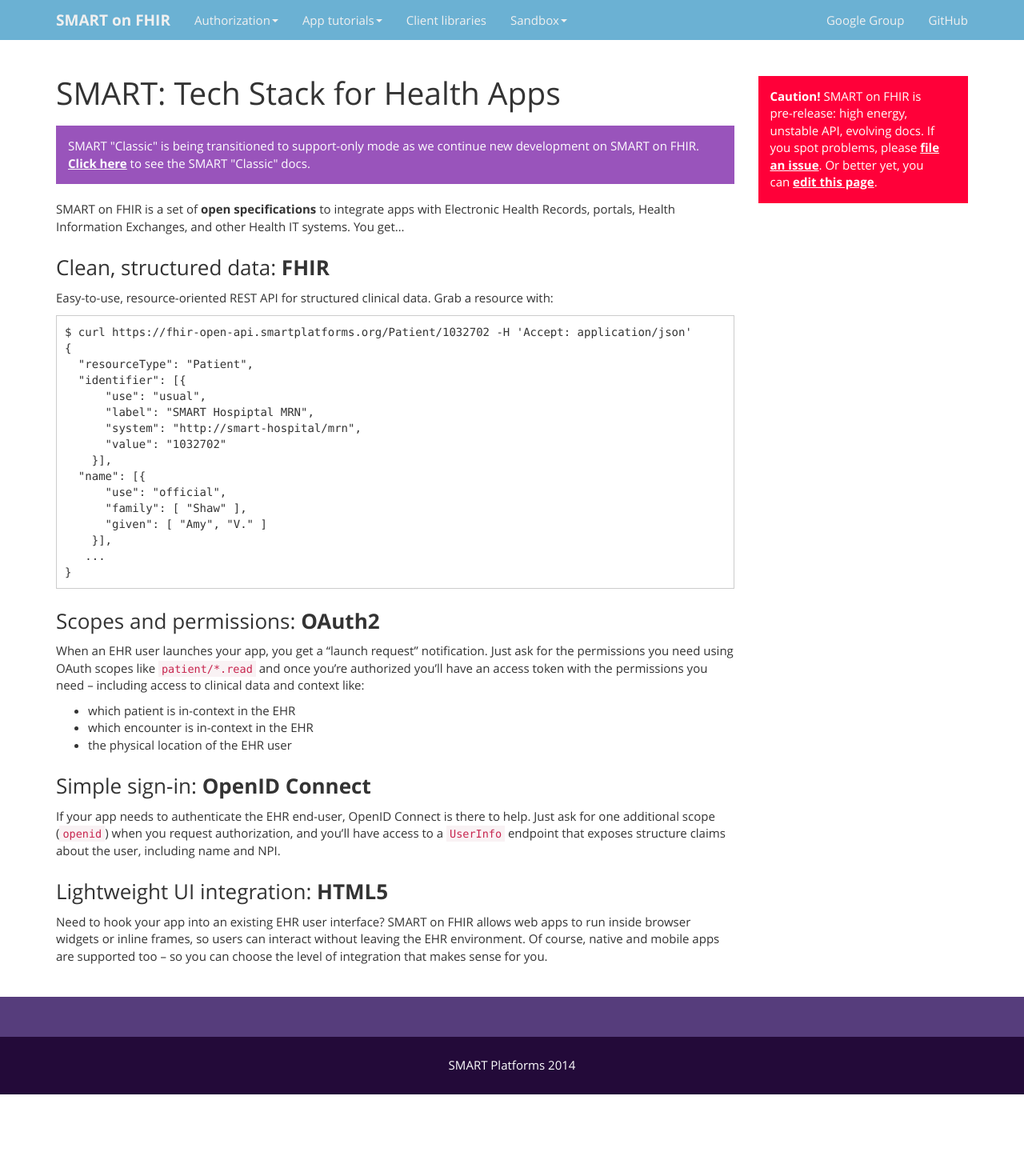
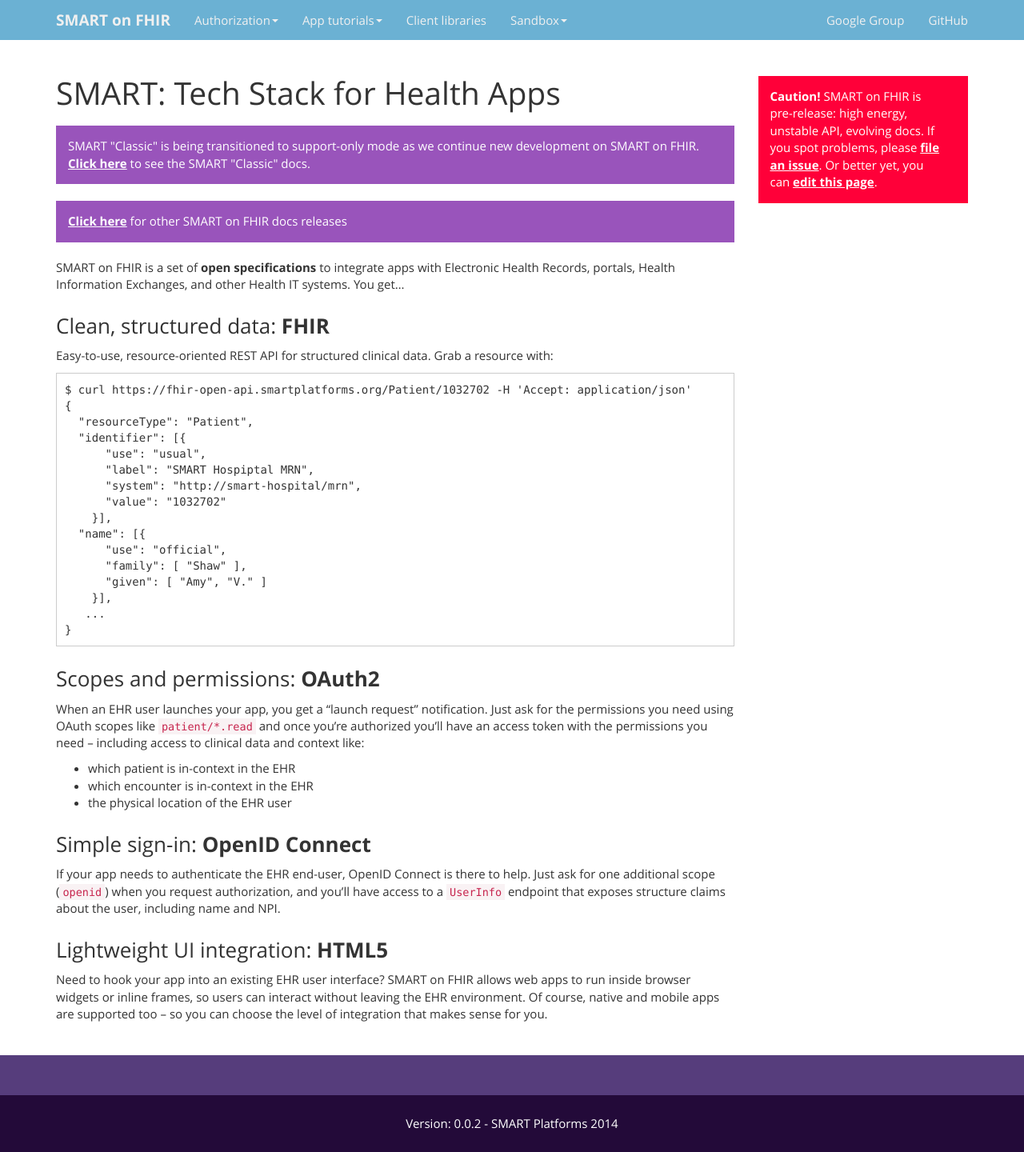
Before and after one commit to smart-on-fhir/smart-on-fhir.github.io, a Jekyll site: the page built from index.md, in a window 1280 px wide. Shown: the whole page at 80% size. Built offline with Jekyll 4.4.1, drawn with Linux system fonts in a browser that asks for light colours; Markdown is read by kramdown in place of the engine named in the settings; before the commit the page ends 1368 px from its top, so only the background shows below that.

Commit message:
Links to other releases

```diff
--- a/_layouts/main.html
+++ b/_layouts/main.html
@@ -122,7 +122,7 @@
       <div class="container">
         <div class="row">
           <div class="col-lg-12">
-            <a href="http://smartplatforms.org">SMART Platforms 2014</a>
+            Version: 0.0.2 - <a href="http://smartplatforms.org">SMART Platforms 2014</a>
           </div>
         </div>
       </div>
--- a/index.md
+++ b/index.md
@@ -5,7 +5,16 @@
 
 # SMART: Tech Stack for Health Apps
 
-<div class='alert alert-dismissable alert-info'>SMART "Classic" is being transitioned to support-only mode as we continue new development on SMART on FHIR. <a class="alert-link" href="http://docs-v06.smartplatforms.org">Click here</a> to see the SMART "Classic" docs.</div>
+<div class='alert alert-dismissable alert-info'>
+    SMART "Classic" is being transitioned to support-only mode as we continue new
+    development on SMART on FHIR. <a class="alert-link" href="http://docs-v06.smartplatforms.org">Click here</a>
+    to see the SMART "Classic" docs.
+</div>
+
+<div class='alert alert-dismissable alert-info'>
+    <a class="alert-link" href="{{site.baseurl}}releases/">Click here</a>
+    for other SMART on FHIR docs releases
+</div>
 
 SMART on FHIR is a set of **open specifications** to integrate apps with
 Electronic Health Records, portals, Health Information Exchanges, and other
```
Also changed, not shown: releases/index.md (added, +10 -0 lines).
